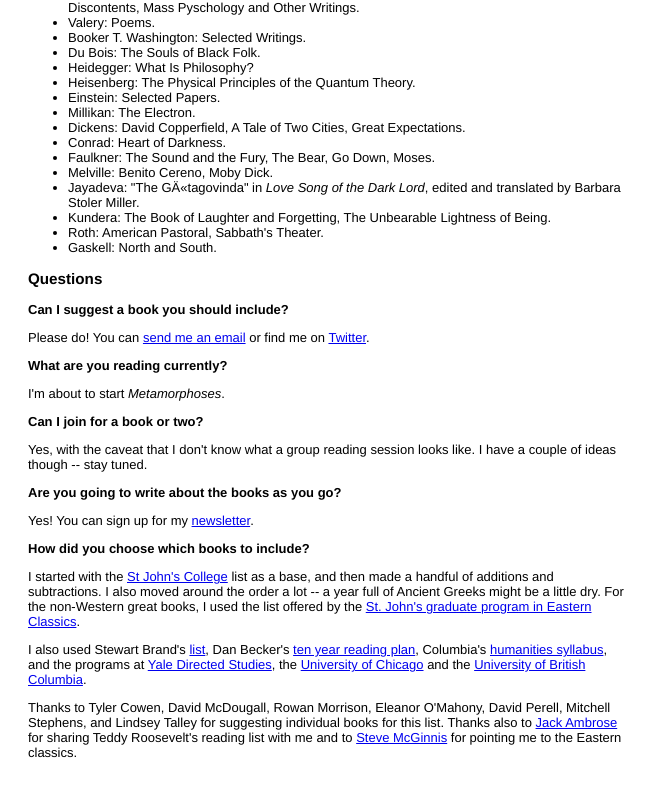
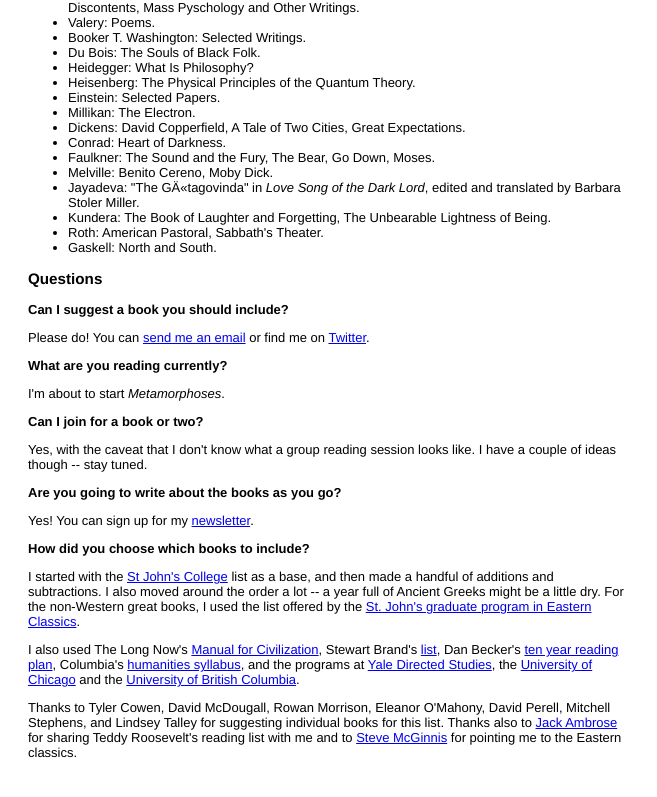
Before and after one commit to tommycollison/tommycollison.github.io, a plain HTML site: page greatbooks.html in a window 1280 px wide. Shown: the part 3202-3999 px from the top of the page, without its empty margins (0-657 px from the left). Drawn offline with Linux system fonts and the light colour scheme.

Commit message:
adds long now link

```diff
--- a/greatbooks.html
+++ b/greatbooks.html
@@ -233,7 +233,7 @@
 <p><b>How did you choose which books to include?</b></li>
 <p>I started with the <a href="https://www.sjc.edu/academic-programs/undergraduate/great-books-reading-list">St John's College</a> list as a base, and then made a handful of additions and subtractions. I also moved around the order a lot -- a year full of Ancient Greeks might be a little dry. For the non-Western great books, I used the list offered by the <a href="https://www.sjc.edu/application/files/7315/7307/1179/Santa_Fe_Eastern_Classics_Reading_List.pdf">St. John's graduate program in Eastern Classics</a>.</p>
 
-<p>I also used Stewart Brand's <a href="https://www.brainpickings.org/2014/03/07/stewart-brand-reading-list/">list</a>, Dan Becker's <a href="http://danbecker.info/books/GreatConversation-TenYearReadingPlan.html">ten year reading plan</a>, Columbia's <a href="https://www.college.columbia.edu/core/sites/core/files/pages/Literature%20Humanities%20Syllabus%202020-2021.pdf">humanities syllabus</a>, and the programs at <a href="https://directedstudies.yale.edu/ds-syllabi">Yale Directed Studies</a>, the <a href="https://grahamschool.uchicago.edu/academic-programs/liberal-arts/basic-program/core-curriculum">University of Chicago</a>  and the <a href="https://artsone.arts.ubc.ca/themes/2020-provisional/appearance-and-reality/">University of British Columbia</a>.
+<p>I also used The Long Now's <a href="https://longnow.libib.com">Manual for Civilization</a>, Stewart Brand's <a href="https://www.brainpickings.org/2014/03/07/stewart-brand-reading-list/">list</a>, Dan Becker's <a href="http://danbecker.info/books/GreatConversation-TenYearReadingPlan.html">ten year reading plan</a>, Columbia's <a href="https://www.college.columbia.edu/core/sites/core/files/pages/Literature%20Humanities%20Syllabus%202020-2021.pdf">humanities syllabus</a>, and the programs at <a href="https://directedstudies.yale.edu/ds-syllabi">Yale Directed Studies</a>, the <a href="https://grahamschool.uchicago.edu/academic-programs/liberal-arts/basic-program/core-curriculum">University of Chicago</a>  and the <a href="https://artsone.arts.ubc.ca/themes/2020-provisional/appearance-and-reality/">University of British Columbia</a>.
 
 <p>Thanks to Tyler Cowen, David McDougall, Rowan Morrison, Eleanor O'Mahony, David Perell, Mitchell Stephens, and Lindsey Talley for suggesting individual books for this list. Thanks also to <a href="https://twitter.com/pbandjammy2">Jack Ambrose</a> for sharing Teddy Roosevelt's reading list with me and to <a href="https://twitter.com/Steve_McGinnis">Steve McGinnis</a> for pointing me to the Eastern classics.</p>
 
```
